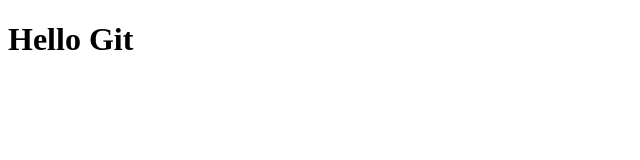
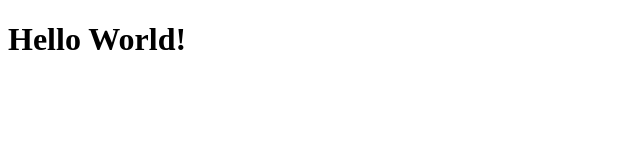
Before and after one commit to Mess2607/git-course-4, a plain HTML site: page index.html in a window 1280 px wide. Shown: the whole page, without its empty margins (0-640 px from the left). Drawn offline with Linux system fonts and the light colour scheme.

Commit message:
Hello World! added to index.html

```diff
--- a/index.html
+++ b/index.html
@@ -7,6 +7,6 @@
 	<title>GIT Course - 4</title>
 </head>
 <body>
-	<h1>Hello Git</h1>
+	<h1>Hello World!</h1>
 </body>
 </html>
```
